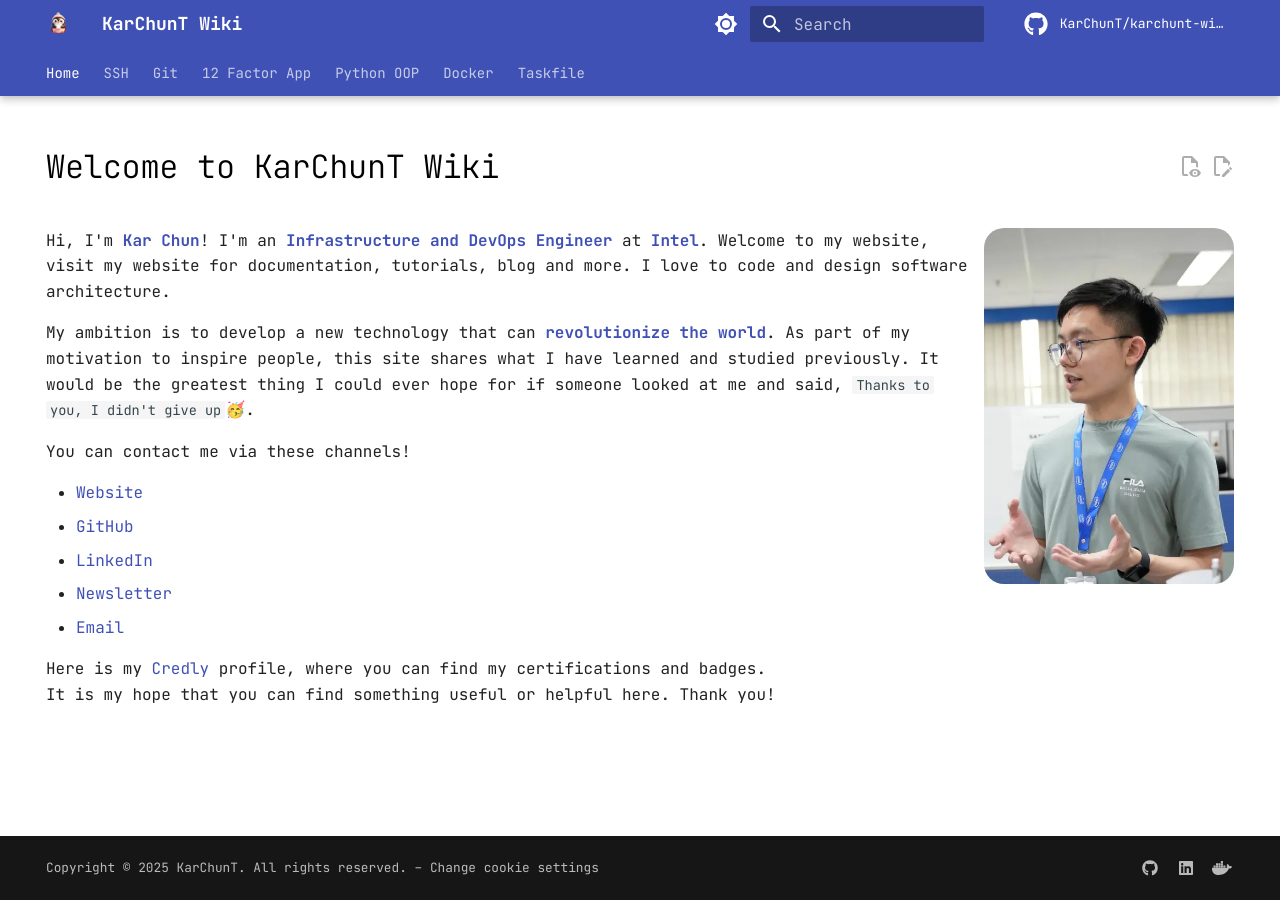
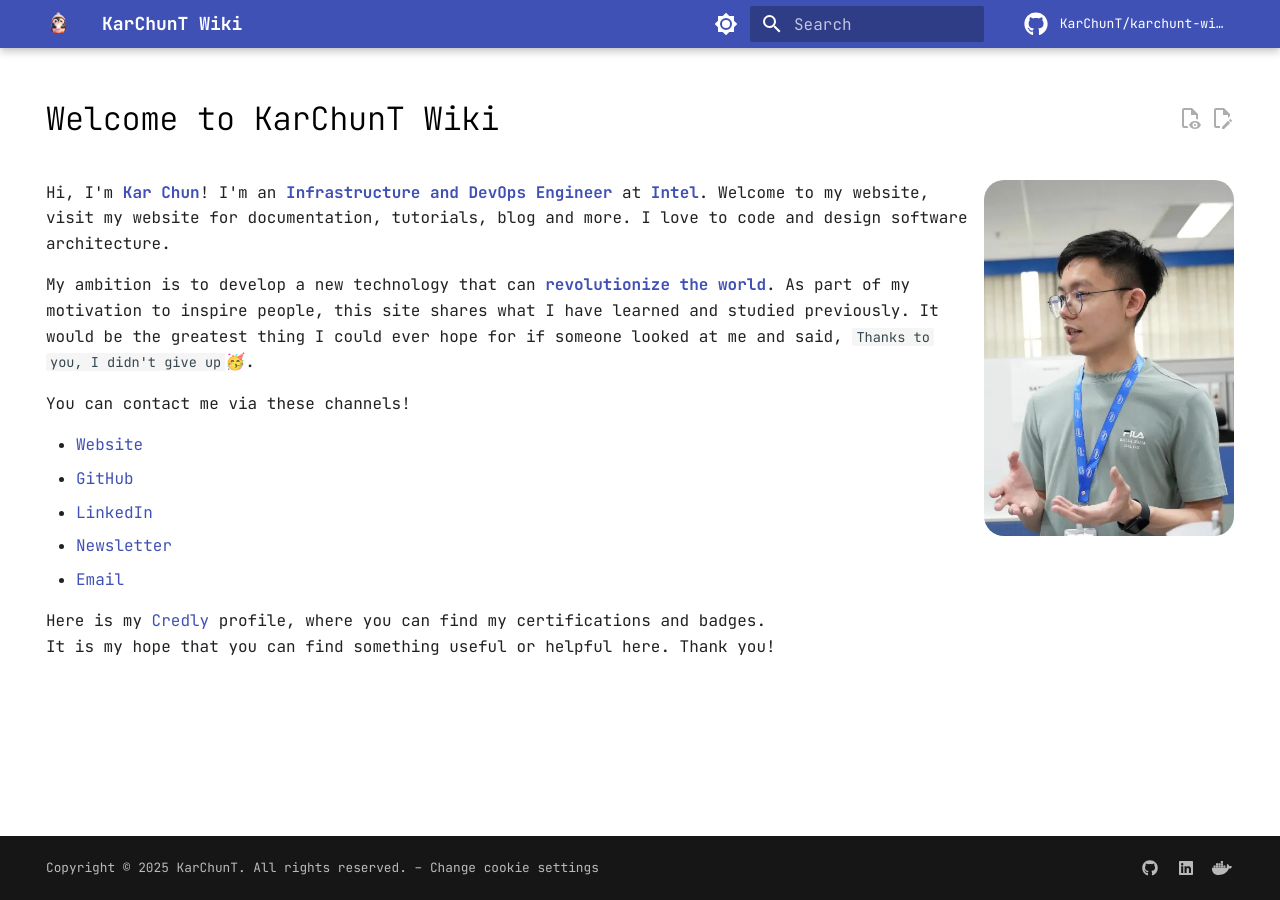
Before and after one commit to KarChunT/karchunt-wiki, an MkDocs documentation site: the page built from docs/index.md, in a window 1280 px wide. Built offline with MkDocs 1.6.1 and Material for MkDocs 9.7.7, drawn with Linux system fonts in a browser that asks for light colours; plug-ins that fetch from the network failed and are left out; comment, search, counter and statistics services are not loaded.

Commit message:
fix: update navigation structure and hide specific nav items

```diff
--- a/docs/stylesheets/extra.css
+++ b/docs/stylesheets/extra.css
@@ -1,5 +1,10 @@
 strong {
     color: #4051b5;
+}
+
+/* Hide nav items */
+.md-tabs__list li:not(:has(a[href$="karchunt-wiki/"])):not(:has(a[href$="karchunt-wiki/docs/"])) {
+  display: none;
 }
 
 /* [data-md-color-scheme="slate"] code {
--- a/mkdocs.yml
+++ b/mkdocs.yml
@@ -172,8 +172,8 @@ markdown_extensions:
           case: lower
 nav:
   - Home: index.md
-  # - Docs:
-  #   - docs/index.md
+  - Documentation:
+    - docs/index.md
   - SSH:
       - Introduction:
         - SSH Overview: docs/ssh/ssh-overview.md
```
